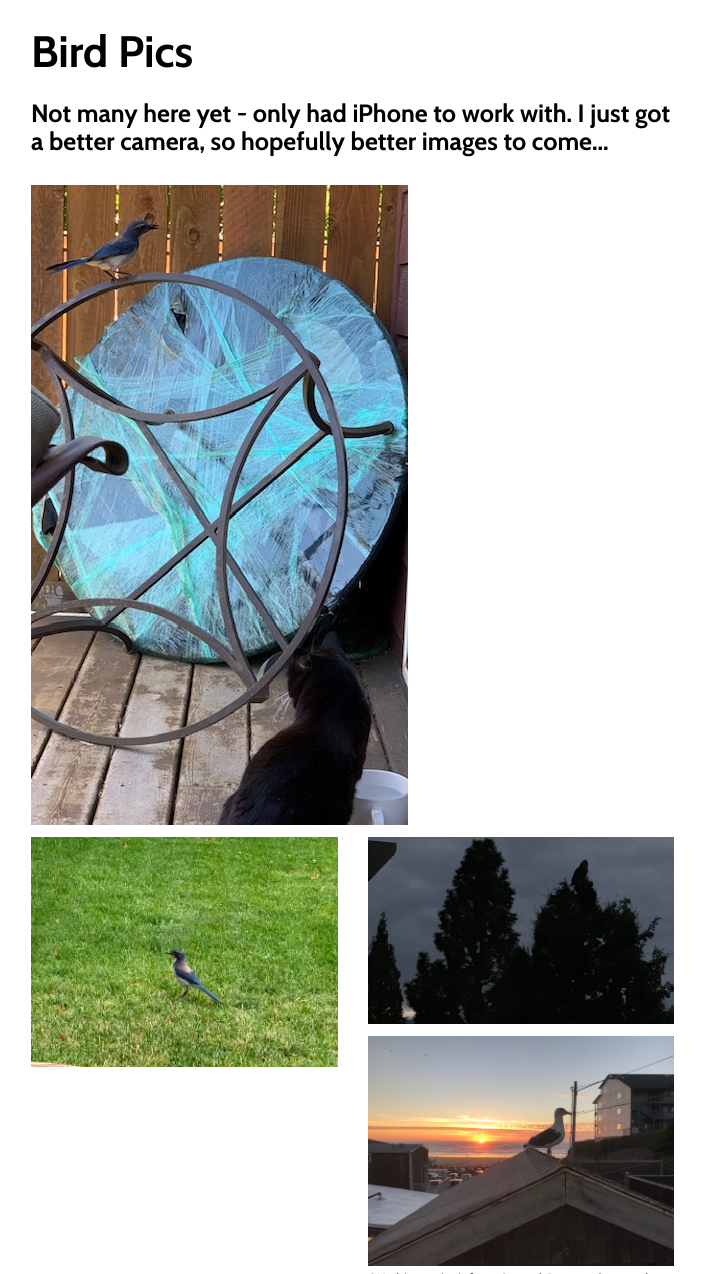
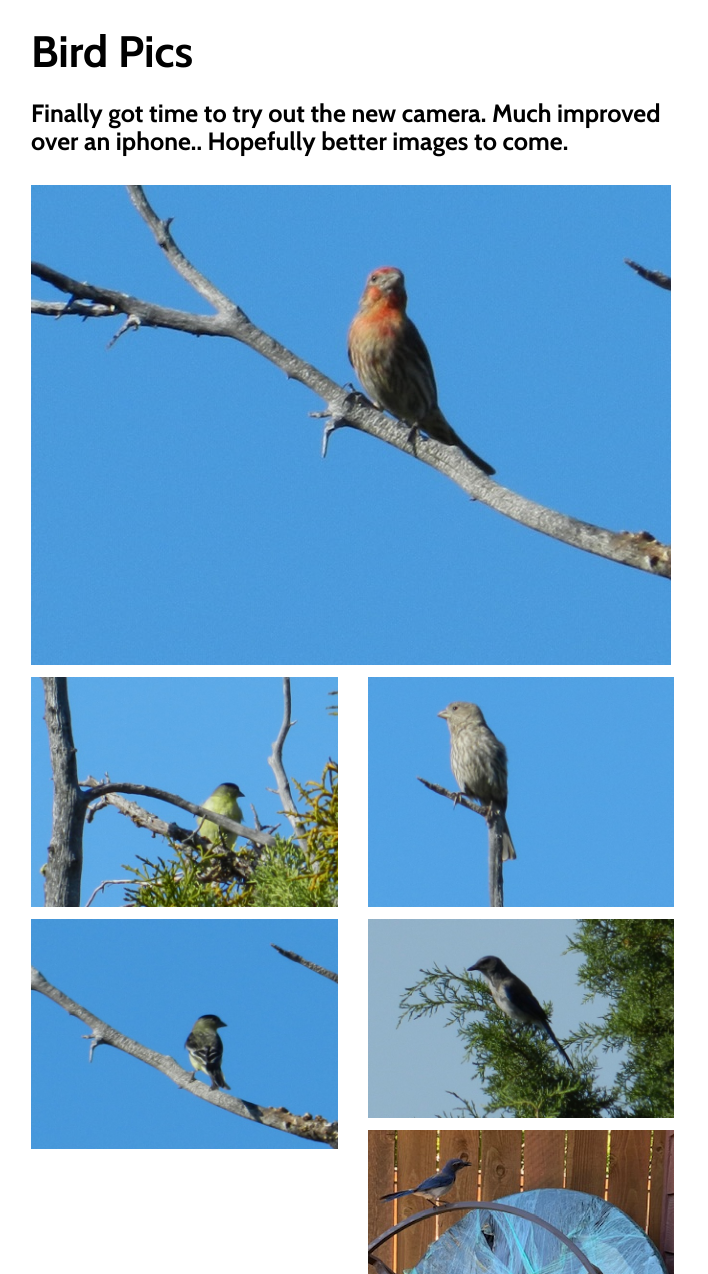
Before and after one commit to marty-johnson59/startup, a plain HTML site: page birds.html in a window 1280 px wide. Shown: the part 26-1300 px from the top of the page, 239-947 px from the left. Drawn offline with nearby package versions, Linux system fonts and the light colour scheme.

Commit message:
new camera!
bunch of new bird pics...

```diff
--- a/birds.html
+++ b/birds.html
@@ -80,12 +80,27 @@
 
     <div class="section-container-spacer">
         <h1>Bird Pics</h1>
-        <h3>Not many here yet - only had iPhone to work with.  I just got a better camera, so hopefully better images to come...</h3>
+        <h3>Finally got time to try out the new camera.  Much improved over an iphone..  Hopefully better images to come.</h3>
     </div>
 
     <div class="section-container-spacer">
-      <p><img class="img-responsive" alt="" src="./birds/IMG_0197.jpg"></p>
+      <p><img class="img-responsive" alt="" src="./birds/DSCN0250.JPG"></p>
       <div class="row">
+          <div class="col-xs-12 col-md-6">
+              <p><img class="img-responsive" alt="" src="./birds/DSCN0252.JPG"></p>
+          </div>
+          <div class="col-xs-12 col-md-6">
+              <p><img class="img-responsive" alt="" src="./birds/DSCN0240.JPG"></p>
+          </div>
+          <div class="col-xs-12 col-md-6">
+              <p><img class="img-responsive" alt="" src="./birds/DSCN0242.JPG"></p>
+          </div>
+          <div class="col-xs-12 col-md-6">
+              <p><img class="img-responsive" alt="" src="./birds/DSCN0234.jpg"></p>
+          </div>
+          <div class="col-xs-12 col-md-6">
+              <p><img class="img-responsive" alt="" src="./birds/IMG_0197.jpg"></p>
+          </div>
           <div class="col-xs-12 col-md-6">
               <p><img class="img-responsive" alt="" src="./birds/IMG_0061.jpg"></p>
           </div>
```
Also changed, not shown: index.html (+1 -1 lines), sunsets.html (+4 -1 lines), birds/DSCN0224.JPG (added), birds/DSCN0234.jpg (added), birds/DSCN0240.JPG (added), birds/DSCN0241.JPG (added), birds/DSCN0242.JPG (added), birds/DSCN0245.JPG (added), birds/DSCN0250.JPG (added), birds/DSCN0252.JPG (added), sunsets/DSCN0207.JPG (added), 2 other files.
